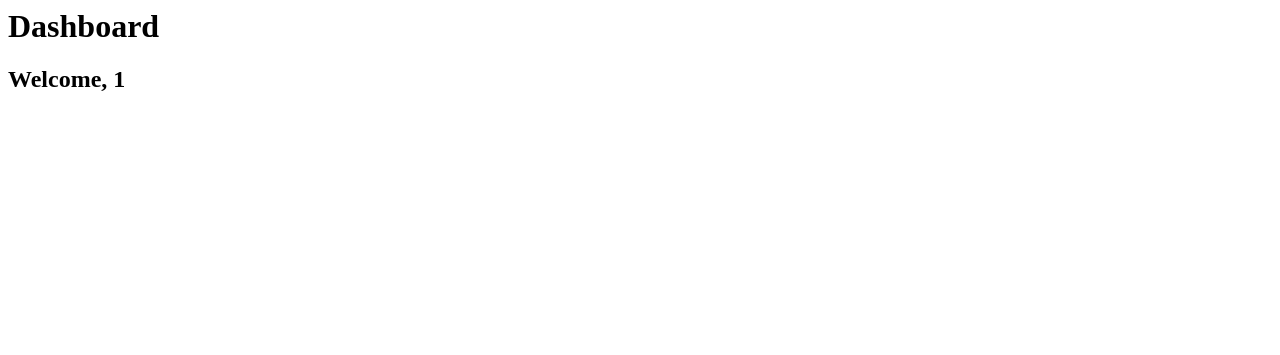
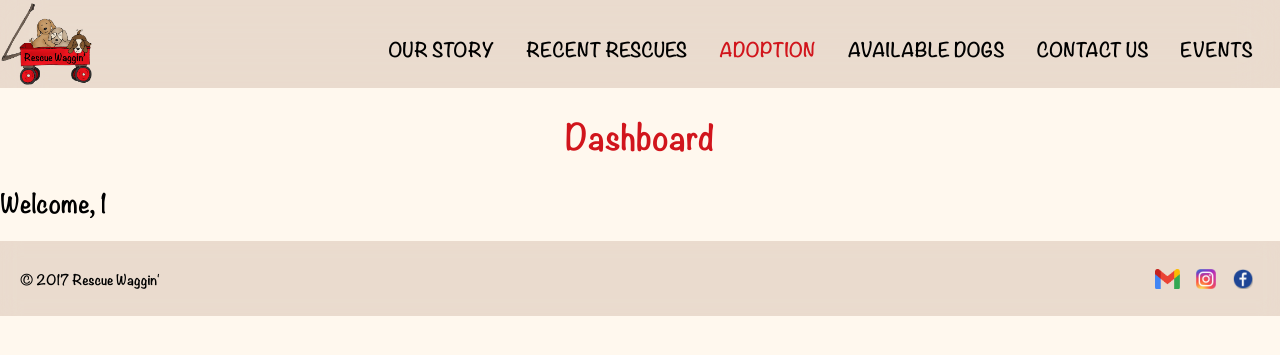
Before and after one commit to t-schneids/midterm, a PHP site: page /dashboard.php in a window 1280 px wide. Shown: the top 355 px of the page. Run offline with PHP 8.4, Linux system fonts and the light colour scheme; the visitor is signed in with stand-in values (Sample User, id 1); data that the repository does not hold is empty.

Commit message:
updated dashboard

```diff
--- a/dashboard.php
+++ b/dashboard.php
@@ -36,13 +36,150 @@ if ($result->num_rows > 0) {
     // Display the dashboard with the user's information
 }
 ?>
-    <html>
-    <head></head>
+
+<html>
+    <head>
+        <title>Midterm</title>
+        <meta name="viewport" content="width=device-width, initial-scale=1.0">
+        <link rel="stylesheet" href="general.css">
+        <!-- links library for hamburger and close icons -->
+        <link href="https://fonts.googleapis.com/icon?family=Material+Icons" rel="stylesheet">
+        <script src="general.js"></script>
+        <script src="https://code.jquery.com/jquery-3.7.1.min.js" integrity="sha256-/JqT3SQfawRcv/BIHPThkBvs0OEvtFFmqPF/lYI/Cxo=" crossorigin="anonymous"></script>
+
+        <style>
+            footer {
+                position: relative !important;
+            }
+            h1 {
+                text-align: center;
+                color: rgb(209,21,28);
+            }
+
+            label {
+                width: 130px;
+                display: flex;
+            }
+
+            form {
+                background-color: rgba(152, 106, 79, 0.2);
+                padding: 10px;
+                border-radius: 25px;
+            }
+
+            .contact a {
+                text-decoration: none;
+                font-weight: 800;
+                color: black;
+            }
+
+            .contact {
+                width: fit-content;
+                background-color: rgb(246, 207, 66);
+                border-radius: 25px;
+                padding: 14px 16px;
+            }
+
+            .row {
+                display: flex;
+                flex-direction: row;
+                flex-wrap: wrap;
+                padding-left: 10px;
+                padding-right: 5px;
+                padding-bottom: 30px;
+                font-family: 'Lucida Sans', 'Lucida Sans Regular', 'Lucida Grande', 'Lucida Sans Unicode', Geneva, Verdana, sans-serif;
+            }
+
+            .column {
+                display: flex;
+                flex-direction: column;
+                flex: 50%;
+                align-items: center;
+            }
+            .search-container {
+                display: flex;
+                align-items: center;
+                margin-bottom: 10px;
+            }
+
+            label {
+                white-space: nowrap;
+            }
+
+            #breedInput {
+                margin-left: 5px;
+            }
+
+            label, input, button {
+                margin-right: 10px;
+            }
+            .dog-input {
+                flex-grow: 1;
+            }
+        </style>
+
+
+    </head>
     <body>
-        <h1>Dashboard</h1>
-        <h2>Welcome, <?php echo htmlspecialchars($userID . '  ' .  $firstName . ' ' . $lastName); ?></h2>
+        <nav class="nav">
+            <ul class="navlist">
+            <div class="logo">
+                <li>
+                    <a href="index.html">
+                        <img src="logo.png" alt="company logo">
+                    </a>
+                </li>
+            </div>
+            </ul>
+        </nav>
+
+        <ul class="tabGroup">
+            <li>
+                <a class="tabs" href="aboutUs.html" > OUR STORY</a>
+            </li>
+            <li>
+                <a class="tabs" href="rescues.html"> RECENT RESCUES</a>
+            </li>
+            <li>
+            <a class="tabs" href="adoption.php" id="current"> ADOPTION</a>
+            </li>
+            <li>
+                <a class="tabs" href="availableDogs.php"> AVAILABLE DOGS</a>
+            </li>
+            <li>
+                <a class="tabs" href="contact.html"> CONTACT US</a>
+            </li>
+            <li>
+                <a class="tabs" href="events.html"> EVENTS </a>
+            </li>
+        </ul>
+
+        <button class="hamburger">
+            <div class="menuIcon material-icons"> menu</div>
+            <div class="closeIcon material-icons"> close</div>
+        </button>
+
+
+            <div>
+                <h1>Dashboard</h1>
+                <h2>Welcome, <?php echo htmlspecialchars($userID . '  ' .  $firstName . ' ' . $lastName); ?></h2>
+            </div>
+
+            <footer>
+                <h4> &copy; 2017 Rescue Waggin' </h4>
+                <ul class="nav">
+                    <li> <a href="https://www.gmail.com"><img src="images/gmailLogo.png" style="width:25px;height:20px;"></a> </li>
+                    <li> <a href="https://www.instagram.com"><img src="images/instagramLogo.png" style="width:20px;height:20px;"></a> </li>
+                    <li> <a href="https://www.facebook.com"><img src="images/facebookLogo.png" style="width:20px;height:20px;"></a> </li>
+                </ul>
+            </footer>
+        </div>
     </body>
-    </html>
+</html>
+
+
+
+
 
 <?php
     $conn->close();
```
Also changed, not shown: signup.php (+1 -6 lines).
